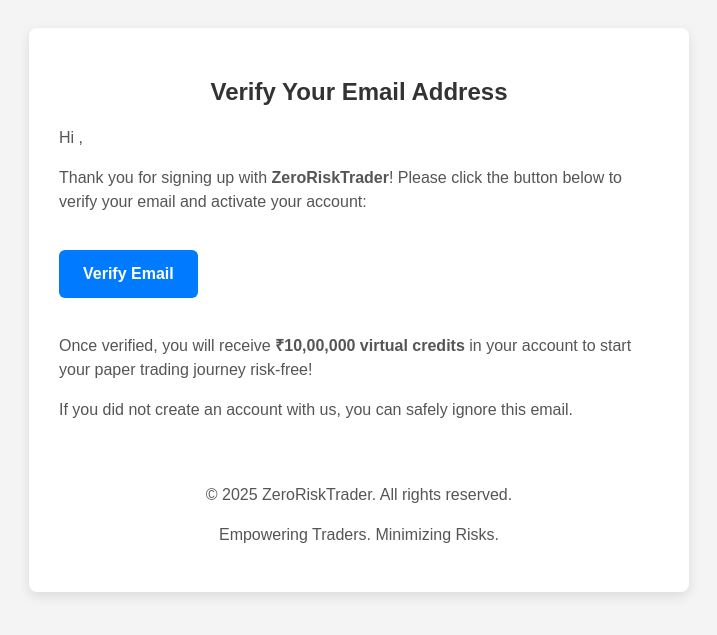
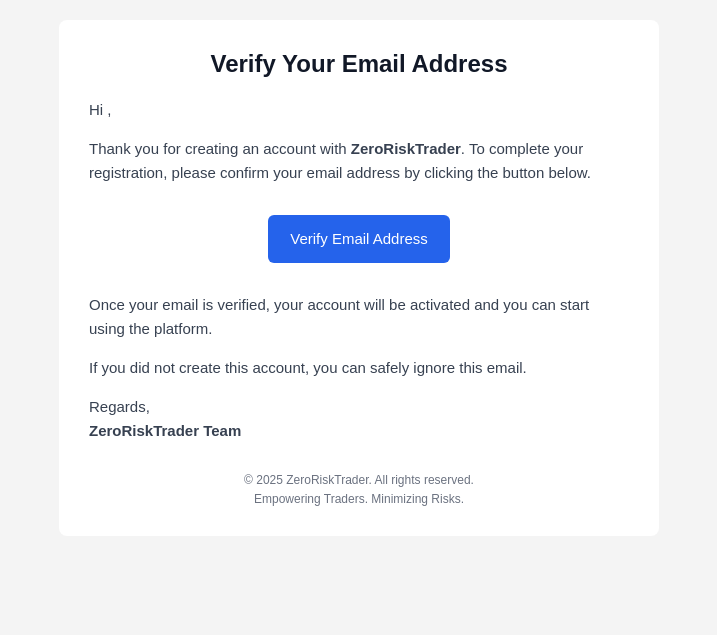
Before and after one commit to ankush-patil-tech/zero-risk-trader_1.0, a Django app: template auth_app/templates/auth/email_verification.html in a window 1280 px wide. Shown: the top 635 px of the page, without its empty margins (281-998 px from the left). Run offline with Django 4.2, Linux system fonts and the light colour scheme; the template is opened without the code that fills it, so the values that code supplies are empty.

Commit message:
Revise email verification template for clarity
Updated the email verification template to improve styling and content.

```diff
--- a/auth_app/templates/auth/email_verification.html
+++ b/auth_app/templates/auth/email_verification.html
@@ -2,94 +2,77 @@
 <html lang="en">
 <head>
   <meta charset="UTF-8">
-  <meta name="viewport" content="width=device-width, initial-scale=1.0">
-  <title>Email Verification - ZeroRiskTrader</title>
-  <style>
-    body {
-      font-family: Arial, sans-serif;
-      background-color: #f4f4f4;
-      padding: 20px;
-      color: #333;
-    }
+  <title>Verify Your Email – ZeroRiskTrader</title>
+</head>
+<body style="margin:0; padding:0; background-color:#f4f4f4; font-family:Arial, sans-serif;">
 
-    .container {
-      background-color: #fff;
-      padding: 30px;
-      border-radius: 8px;
-      box-shadow: 0 4px 12px rgba(0, 0, 0, 0.1);
-      width: 100%;
-      max-width: 600px;
-      margin: 0 auto;
-      display: flex;
-      flex-direction: column;
-      min-height: 500px;
-      justify-content: space-between;
-    }
+  <!-- Outer wrapper -->
+  <table width="100%" cellpadding="0" cellspacing="0" style="background-color:#f4f4f4; padding:20px;">
+    <tr>
+      <td align="center">
 
-    h2 {
-      color: #333;
-      text-align: center;
-      margin-bottom: 20px;
-    }
+        <!-- Email container -->
+        <table width="600" cellpadding="0" cellspacing="0" style="background-color:#ffffff; border-radius:8px; padding:30px;">
 
-    p {
-      font-size: 16px;
-      line-height: 1.5;
-      color: #555;
-      margin-bottom: 15px;
-    }
+          <!-- Header -->
+          <tr>
+            <td align="center" style="padding-bottom:20px;">
+              <h2 style="margin:0; color:#111827;">Verify Your Email Address</h2>
+            </td>
+          </tr>
 
-    a {
-      color: #007bff;
-      text-decoration: none;
-      font-weight: bold;
-    }
+          <!-- Body -->
+          <tr>
+            <td style="color:#374151; font-size:15px; line-height:1.6;">
+              <p style="margin-top:0;">Hi {{ user.username }},</p>
 
-    a:hover {
-      text-decoration: underline;
-    }
+              <p>
+                Thank you for creating an account with <strong>ZeroRiskTrader</strong>.
+                To complete your registration, please confirm your email address by clicking the button below.
+              </p>
 
-    .cta-button {
-      display: inline-block;
-      background-color: #007bff;
-      color: #fff;
-      padding: 12px 24px;
-      text-align: center;
-      border-radius: 6px;
-      margin: 20px 0;
-      text-decoration: none;
-      font-size: 16px;
-    }
+              <!-- CTA -->
+              <p style="text-align:center; margin:30px 0;">
+                <a href="{{ link }}"
+                   style="background-color:#2563eb;
+                          color:#ffffff;
+                          padding:12px 22px;
+                          text-decoration:none;
+                          border-radius:6px;
+                          font-size:15px;
+                          display:inline-block;">
+                  Verify Email Address
+                </a>
+              </p>
 
-    .cta-button:hover {
-      background-color: #0056b3;
-    }
+              <p>
+                Once your email is verified, your account will be activated and you can start using the platform.
+              </p>
 
-    footer {
-      text-align: center;
-      font-size: 13px;
-      color: #777;
-      margin-top: 30px;
-    }
-  </style>
-</head>
-<body>
-  <div class="container">
-    <div>
-      <h2>Verify Your Email Address</h2>
-      <p>Hi {{ user.username }},</p>
-      <p>Thank you for signing up with <strong>ZeroRiskTrader</strong>! Please click the button below to verify your email and activate your account:</p>
-      <p>
-        <a href="{{ link }}" class="cta-button">Verify Email</a>
-      </p>
-      <p>Once verified, you will receive <strong>₹10,00,000 virtual credits</strong> in your account to start your paper trading journey risk-free!</p>
-      <p>If you did not create an account with us, you can safely ignore this email.</p>
-    </div>
+              <p>
+                If you did not create this account, you can safely ignore this email.
+              </p>
 
-    <footer>
-      <p>&copy; 2025 ZeroRiskTrader. All rights reserved.</p>
-      <p>Empowering Traders. Minimizing Risks.</p>
-    </footer>
-  </div>
+              <p style="margin-bottom:0;">
+                Regards,<br>
+                <strong>ZeroRiskTrader Team</strong>
+              </p>
+            </td>
+          </tr>
+
+          <!-- Footer -->
+          <tr>
+            <td style="padding-top:30px; text-align:center; font-size:12px; color:#6b7280;">
+              <p style="margin:0;">© 2025 ZeroRiskTrader. All rights reserved.</p>
+              <p style="margin:5px 0 0;">Empowering Traders. Minimizing Risks.</p>
+            </td>
+          </tr>
+
+        </table>
+
+      </td>
+    </tr>
+  </table>
+
 </body>
 </html>
```
